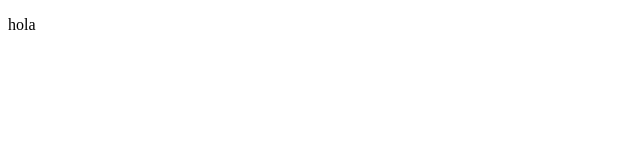
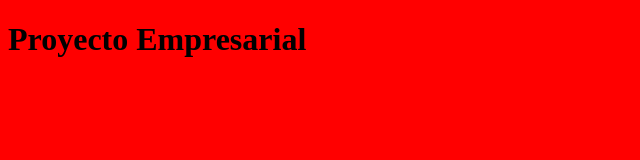
Before and after one commit to Jcm64bits/Curso-Git, a plain HTML site: page index.html in a window 1280 px wide. Shown: the whole page, without its empty margins (0-640 px from the left). Drawn offline with Linux system fonts and the light colour scheme.

Commit message:
parrafo y fuente

```diff
--- /dev/null
+++ b/css/style.css
@@ -0,0 +1,3 @@
+body {
+    background-color: red;
+}
--- a/index.html
+++ b/index.html
@@ -5,8 +5,9 @@
     <meta http-equiv="X-UA-Compatible" content="IE=edge">
     <meta name="viewport" content="width=device-width, initial-scale=1.0">
     <title>Document</title>
+    <link rel="stylesheet" href="css/style.css">
 </head>
 <body>
-    <p>hola</p>
+    <h1>Proyecto Empresarial</h1>
 </body>
 </html>
--- /dev/null
+++ b/js/app.js
@@ -0,0 +1 @@
+// javascript
```
